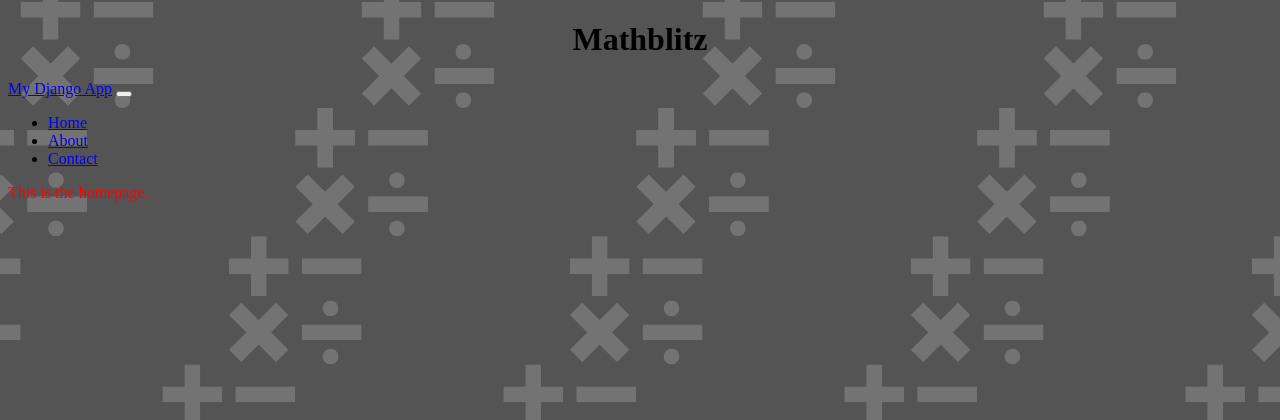
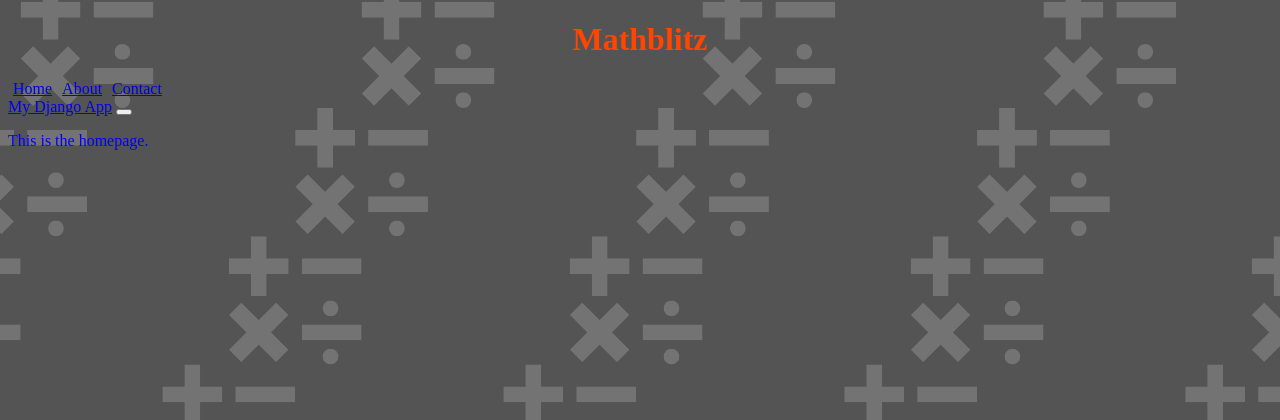
Before and after one commit to aidan-t-chang/mathblitz2, a Django app: page / in a window 1280 px wide. Shown: the top 420 px of the page. Run offline with Django 5.2, Linux system fonts and the light colour scheme; some libraries are stand-ins or nearby versions.

Commit message:
css is working now

```diff
--- a/demo/demo/settings.py
+++ b/demo/demo/settings.py
@@ -119,9 +119,10 @@ USE_TZ = True
 STATIC_URL = "static/"
 
 STATICFILES_DIRS = [
-    BASE_DIR / "static",
-    os.path.join(BASE_DIR, 'static')
+    BASE_DIR / "myapp/static",
+    # os.path.join(BASE_DIR, 'static')
 ]
+
 # Default primary key field type
 # https://docs.djangoproject.com/en/5.2/ref/settings/#default-auto-field
 
--- a/demo/myapp/static/style.css
+++ b/demo/myapp/static/style.css
@@ -3,7 +3,7 @@ body {
 }
 
 p {
-    color: red;
+    color: blue;
 }
 
 .centered {
@@ -11,3 +11,21 @@ p {
     margin: auto;
     text-align: center;
 }
+
+h1 {
+    color: orangered;
+}
+
+ul {
+    height: 100%;
+    list-style-type: none;
+    margin: 0;
+    padding: 0;
+    align-items: stretch;
+    display: flex;
+}
+
+li {
+    margin-left: 5px;
+    margin-right: 5px;
+}
--- a/demo/myapp/templates/base.html
+++ b/demo/myapp/templates/base.html
@@ -1,5 +1,6 @@
 <!DOCTYPE html>
 <html lang="en">
+  {% load static %}
   <head>
     <meta charset="UTF-8" />
     <meta name="viewport" content="width=device-width, initial-scale=1.0" />
@@ -8,7 +9,7 @@
         Django App
       {% endblock %}
     </title>
-    <link rel="stylesheet" type="text/css" href="static/style.css">
+    <link rel="stylesheet" type="text/css" href="{% static 'style.css' %}">
     {% comment %} <link rel="stylesheet" href="https://stackpath.bootstrapcdn.com/bootstrap/4.3.1/css/bootstrap.min.css"  rel="stylesheet" /> {% endcomment %}
   </head>
   <body>
@@ -16,8 +17,6 @@
       <h1>Mathblitz</h1>
     </div>
     <nav class="navbar navbar-expand-lg navbar-light bg-light">
-      <a class="navbar-brand" href="#">My Django App</a>
-      <button class="navbar-toggler" type="button" data-toggle="collapse" data-target="#navbarNav" aria-controls="navbarNav" aria-expanded="false" aria-label="Toggle navigation"><span class="navbar-toggler-icon"></span></button>
       <div class="collapse navbar-collapse" id="navbarNav">
         <ul class="navbar-nav">
           <li class="nav-item active">
@@ -32,6 +31,8 @@
         </ul>
       </div>
     </nav>
+    <a class="navbar-brand" href="#">My Django App</a>
+    <button class="navbar-toggler" type="button" data-toggle="collapse" data-target="#navbarNav" aria-controls="navbarNav" aria-expanded="false" aria-label="Toggle navigation"><span class="navbar-toggler-icon"></span></button>
     <div class="container">{% block content %} {% endblock %}</div>
     <script src="https://code.jquery.com/jquery-3.3.1.slim.min.js"></script>
     <script src="https://stackpath.bootstrapcdn.com/bootstrap/4.3.1/js/bootstrap.bundle.min.js" ></script>
```
